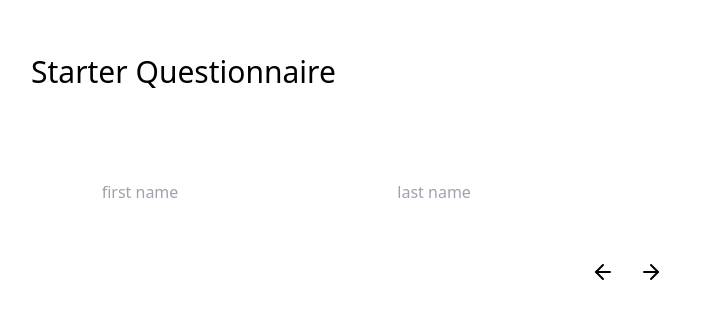
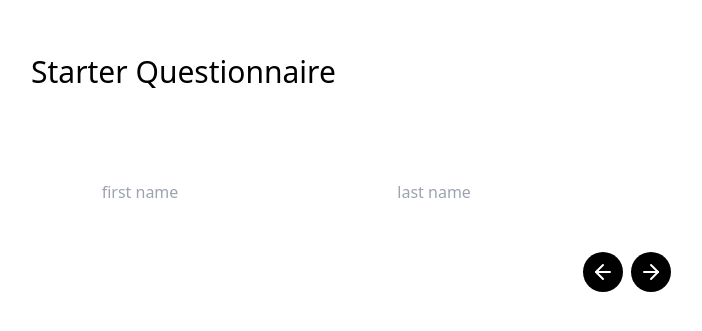
Before and after one commit to jgarcia4444/fit-body-bells, a React (Create React App) app: page /info-form in a window 1280 px wide. Shown: the part 227-558 px from the top of the page, without its empty margins (289-991 px from the left). Built offline with nearby package versions, Linux system fonts and the light colour scheme.

Commit message:
Made it so that the questionnaire action buttons now have a black background and now the icons are white.

```diff
--- a/src/components/Questionnaire/QuestionnaireActionButtons/index.js
+++ b/src/components/Questionnaire/QuestionnaireActionButtons/index.js
@@ -4,10 +4,10 @@ import { FiArrowRight, FiArrowLeft } from "react-icons/fi";
 
 const QuestionnaireActionButtons = ({nextPress, previousPress, showSubmit}) => {
 
-    const iconColor = "#000";
+    const iconColor = "#fff";
     const iconSize = 24
 
-    const iconButtonStyle = `p-2 border-white rounded-full bg-white hover:scale-110 hover:bg-yellow-500 hover:cursor-pointer transition-all duration-300`
+    const iconButtonStyle = `p-2 bg-black rounded-full hover:scale-110 hover:bg-yellow-500 hover:cursor-pointer transition-all duration-300`
 
     const nextButton = (
         <div onClick={nextPress} className={iconButtonStyle}>
```
